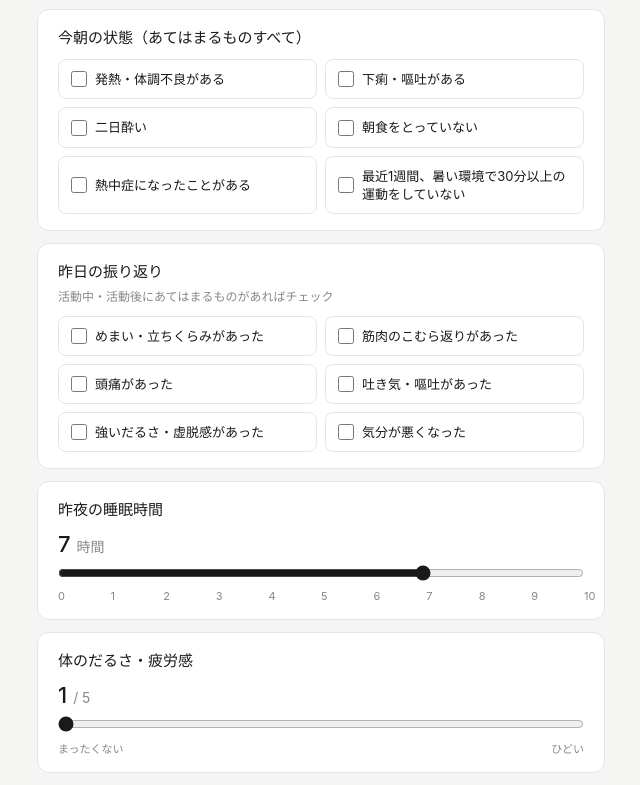
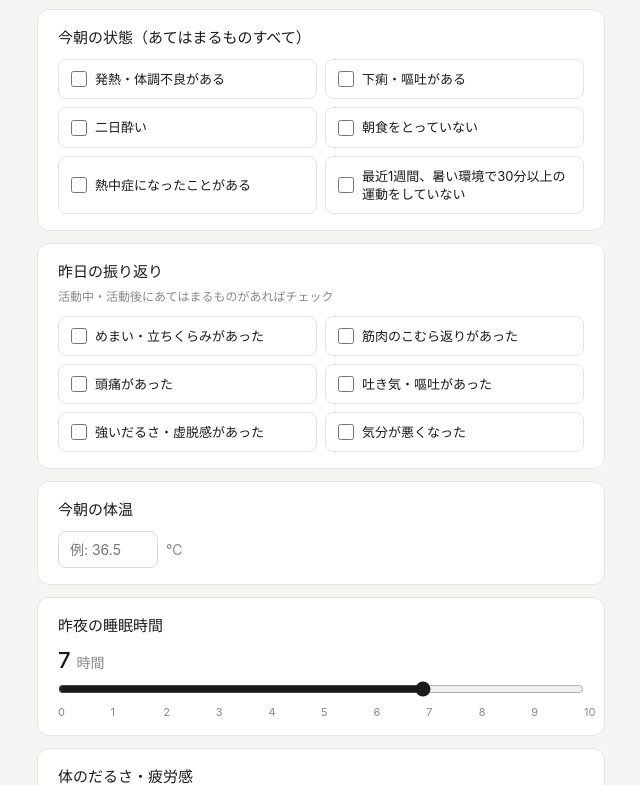
Before and after one commit to yunomiya1230-art/-cycling-heatcheck, a plain HTML site: page index.html in a window 1280 px wide. Shown: the part 395-1180 px from the top of the page, without its empty margins (319-959 px from the left). Drawn offline with Linux system fonts and the light colour scheme.

Commit message:
Update index.html

```diff
--- a/index.html
+++ b/index.html
@@ -115,7 +115,13 @@ input[type=text]:focus,input[type=password]:focus{border-color:#999}
       <p class="sec-sub">活動中・活動後にあてはまるものがあればチェック</p>
       <div class="check-grid" id="check-prev"></div>
     </div>
-
+<div class="card">
+  <p class="sec-title">今朝の体温</p>
+  <div style="display:flex;align-items:center;gap:8px;margin-top:4px">
+    <input type="text" id="in-temp" placeholder="例: 36.5" maxlength="4" style="width:100px" oninput="this.value=this.value.replace(/[^0-9.]/g,'')">
+    <span style="font-size:14px;color:#888">℃</span>
+  </div>
+</div>
     <div class="card">
       <p class="sec-title">昨夜の睡眠時間</p>
       <div style="display:flex;align-items:baseline;gap:6px;margin-bottom:8px">
@@ -251,6 +257,7 @@ const TODAY_NG = [
   {id:'noeat',    label:'朝食をとっていない'},
   {id:'history',  label:'熱中症になったことがある'},
 ];
+  const temp = document.getElementById('in-temp').value.trim();
 const TODAY_INFO = [
   {id:'noaccl', label:'最近1週間、暑い環境で30分以上の運動をしていない'},
 ];
@@ -425,6 +432,7 @@ window.submitCheck = async function() {
 
   const infoNotes = [];
   TODAY_INFO.forEach(c => { if (document.getElementById('chk-' + c.id).checked) infoNotes.push(c.label); });
+  if (temp) infoNotes.push(`体温 ${temp}℃`);
 
   const prevSymptoms = [];
   PREV_CHECKS.forEach(c => { if (document.getElementById('chk-' + c.id).checked) prevSymptoms.push(c.label); });
@@ -445,6 +453,7 @@ window.submitCheck = async function() {
       document.getElementById('chk-' + c.id).checked = false;
       document.getElementById('lbl-' + c.id).className = 'check-item';
     });
+    document.getElementById('in-temp').value = '';
     document.getElementById('in-sleep').value = 7; window.updSleep(7);
     document.getElementById('in-fatigue').value = 1; window.updR('fatigue', 1);
   } catch(e) {
```
